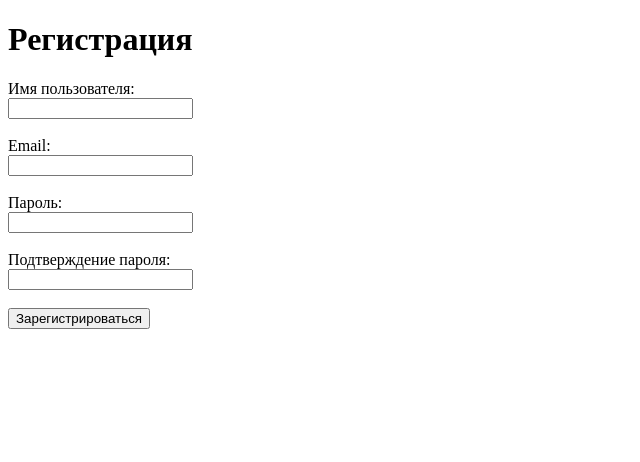
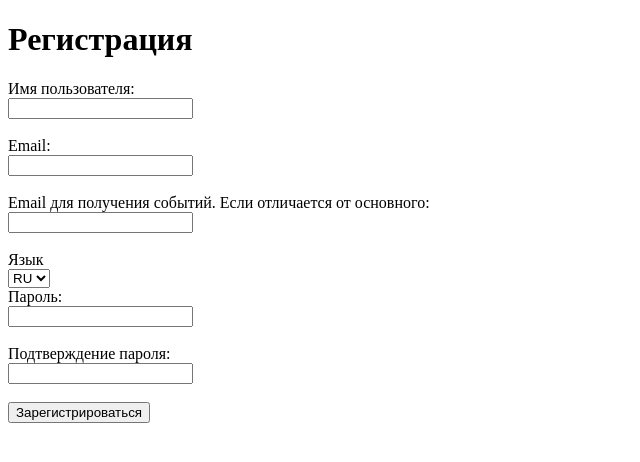
Before and after one commit to OlegChausov/EventPulse, a FastAPI app: page /register in a window 1280 px wide. Shown: the top 462 px of the page, without its empty margins (0-640 px from the left). Run offline with FastAPI, Linux system fonts and the light colour scheme; parts of the project's set-up code (start-up, migrations or seed data) failed here and were passed over.

Commit message:
make a second_email bbd preffered lang

```diff
--- a/Event_Pulse_app/routers/register.py
+++ b/Event_Pulse_app/routers/register.py
@@ -27,6 +27,8 @@ async def register_user(request: Request, db: AsyncSession = Depends(get_db)):
     form = await request.form()
     name = form.get("name")
     email = form.get("email")
+    second_email = form.get("second_email")
+    preffered_lang = form.get("preffered_lang")
     password = form.get("password")
     confirm_password = form.get("confirm_password")
 
@@ -57,7 +59,9 @@ async def register_user(request: Request, db: AsyncSession = Depends(get_db)):
     user = User(
         email=email,
         name=name,
-        password_hash=hash_password(password)
+        password_hash=hash_password(password),
+        second_email=second_email or None,
+        preffered_lang = preffered_lang or None
     )
 
     try:
@@ -65,6 +69,7 @@ async def register_user(request: Request, db: AsyncSession = Depends(get_db)):
         await db.commit()
         await db.refresh(user)
     except Exception:
+        await db.rollback()
         return templates.TemplateResponse("register.html", {
             "request": request,
             "error": "Произошла ошибка, повторите попытку"
--- a/Event_Pulse_app/templates/register.html
+++ b/Event_Pulse_app/templates/register.html
@@ -21,6 +21,19 @@
         <label>Email:</label><br>
         <input type="email" name="email" required><br><br>
 
+        <label>Email для получения событий. Если отличается от основного:</label><br>
+        <input type="email" name="second_email"><br><br>
+
+        <label>Язык</label>
+        <div class="input-field">
+        <select name="preffered_lang">
+        <option value=""></option>
+        <option value="RU" selected>RU</option>
+        <option value="EN">EN</option>
+         </select>
+        </div>
+
+
 
         <label>Пароль:</label><br>
         <input type="password" name="password" required><br><br>
--- a/Event_Pulse_app/utils/get_events_for_user.py
+++ b/Event_Pulse_app/utils/get_events_for_user.py
@@ -56,5 +56,6 @@ async def create_events(user: User, parsed_events: list[dict], db: AsyncSession)
         mail_body = "\n".join(
             " | ".join(filter(None, [event.title, event.location, event.url]))
             for event in list_of_new_events)
-        await send_email(user.email, "Event_Pulse нашел новые события для вас!", mail_body)
+        recipient = user.second_email if user.second_email else user.email
+        await send_email(recipient, "Event_Pulse нашел новые события для вас!", mail_body)
     return list_of_new_events
```
